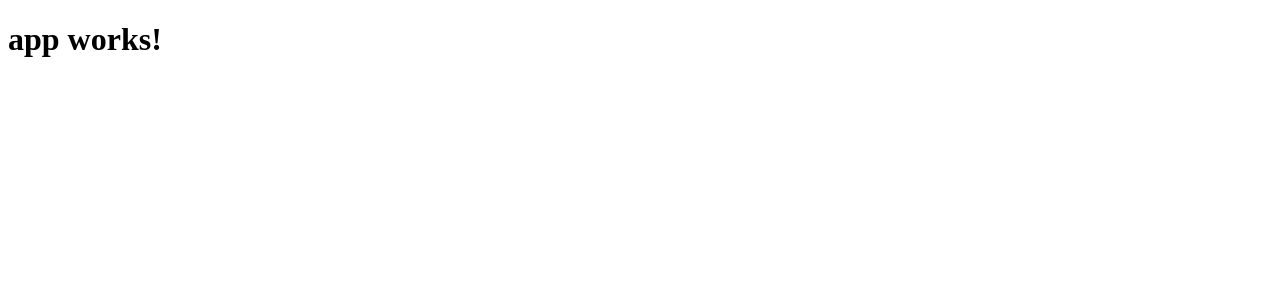
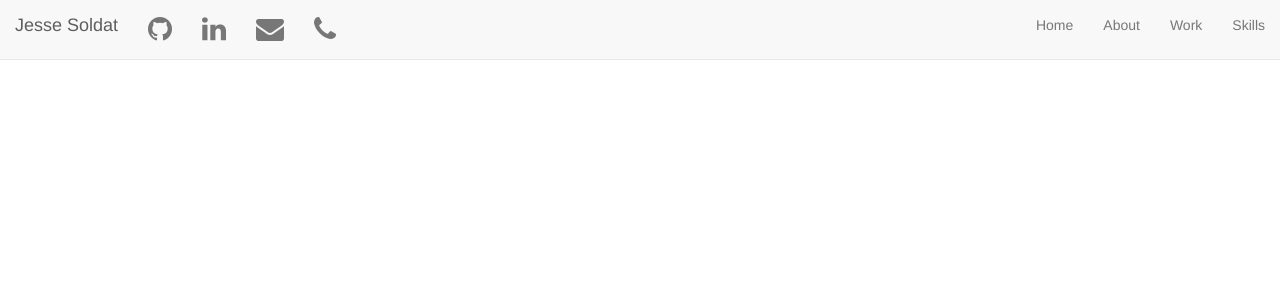
Before and after one commit to JesseSoldat/Portfolio-2017, an Angular app: page / in a window 1280 px wide. Shown: the top 300 px of the page. Built offline with nearby package versions, Linux system fonts and the light colour scheme.

Commit message:
created navbar component

```diff
--- a/package.json
+++ b/package.json
@@ -20,7 +20,10 @@
     "@angular/platform-browser": "^4.0.0",
     "@angular/platform-browser-dynamic": "^4.0.0",
     "@angular/router": "^4.0.0",
+    "bootstrap": "^3.3.7",
     "core-js": "^2.4.1",
+    "font-awesome": "^4.7.0",
+    "jquery": "^3.2.1",
     "rxjs": "^5.1.0",
     "zone.js": "^0.8.4"
   },
--- a/src/app/app.component.html
+++ b/src/app/app.component.html
@@ -1,3 +1 @@
-<h1>
-  {{title}}
-</h1>
+<app-navbar></app-navbar>
--- a/src/app/app.module.ts
+++ b/src/app/app.module.ts
@@ -4,10 +4,12 @@
 import { HttpModule } from '@angular/http';
 
 import { AppComponent } from './app.component';
+import { NavbarComponent } from './components/navbar/navbar.component';
 
 @NgModule({
   declarations: [
-    AppComponent
+    AppComponent,
+    NavbarComponent
   ],
   imports: [
     BrowserModule,
--- /dev/null
+++ b/src/app/components/navbar/navbar.component.css
@@ -0,0 +1,3 @@
+.margin-right {
+	margin-right: 3%;
+}
--- /dev/null
+++ b/src/app/components/navbar/navbar.component.html
@@ -0,0 +1,67 @@
+ <nav class="navbar navbar-default navbar-fixed-top">
+  <div class="container-fluid">
+    <div class="navbar-header">
+      <button type="button" class="navbar-toggle collapsed" data-toggle="collapse" data-target="#navbar" aria-expanded="false" aria-controls="navbar">
+        <span class="sr-only">Toggle navigation</span>
+        <span class="icon-bar"></span>
+        <span class="icon-bar"></span>
+        <span class="icon-bar"></span>
+      </button>
+      <a class="navbar-brand" href="#">Jesse Soldat</a>
+
+    </div>
+    <div id="navbar" class="navbar-collapse collapse">
+    	<ul class="nav navbar-nav hidden-xs">
+        <li><a href="https://github.com/JesseSoldat"
+        target="_blank">
+        	<i class="fa fa-github fa-2x"></i>
+        </a></li>
+        <li><a href="https://www.linkedin.com/in/jesse-soldat-126544110" target="_blank">
+      		<i class="fa fa-linkedin fa-2x"></i>
+        </a></li>
+        <li><a href="#">
+        	<i class="fa fa-envelope fa-2x"></i>
+        </a></li>
+        <li><a href="#">
+        	<i class="fa fa-phone fa-2x"></i>
+        </a></li>
+      </ul>
+    	<ul class="nav navbar-nav">
+
+
+    		<li class="dropdown hidden-sm hidden-md hidden-lg">
+          <a href="#" class="dropdown-toggle" data-toggle="dropdown" role="button" aria-haspopup="true" aria-expanded="false">Social <span class="caret"></span></a>
+          <ul class="dropdown-menu">
+            <li><a href="https://github.com/JesseSoldat"
+        				target="_blank">
+        				<i class="fa fa-github fa-1x margin-right"></i>Github
+        		</a></li>
+        		<li><a href="https://www.linkedin.com/in/jesse-soldat-126544110"
+        				target="_blank">
+        				<i class="fa fa-linkedin fa-1x margin-right"></i>LinkedIn
+        		</a></li>
+        		<li><a href="#">
+        				<i class="fa fa-envelope fa-1x margin-right"></i>Email
+        		</a></li>
+        		<li><a href="#">
+        				<i class="fa fa-phone fa-1x margin-right"></i>Phone
+        		</a></li>
+
+            <!-- <li role="separator" class="divider"></li>
+            <li class="dropdown-header">Nav header</li>
+            <li><a href="#">Separated link</a></li>
+            <li><a href="#">One more separated link</a></li> -->
+          </ul>
+        </li>
+       </ul>
+
+
+      <ul class="nav navbar-nav navbar-right">
+        <li><a href="#">Home</a></li>
+        <li><a href="#">About</a></li>
+        <li><a href="#">Work</a></li>
+        <li><a href="#">Skills</a></li>
+      </ul>
+    </div><!--/.nav-collapse -->
+  </div>
+</nav>
--- /dev/null
+++ b/src/app/components/navbar/navbar.component.ts
@@ -0,0 +1,15 @@
+import { Component, OnInit } from '@angular/core';
+
+@Component({
+  selector: 'app-navbar',
+  templateUrl: './navbar.component.html',
+  styleUrls: ['./navbar.component.css']
+})
+export class NavbarComponent implements OnInit {
+
+  constructor() { }
+
+  ngOnInit() {
+  }
+
+}
```
Also changed, not shown: .angular-cli.json, src/assets/jesseProfile.jpg (renamed from jesseProfile.jpg), 1 other file (tests, documents, lock files or other folders).
